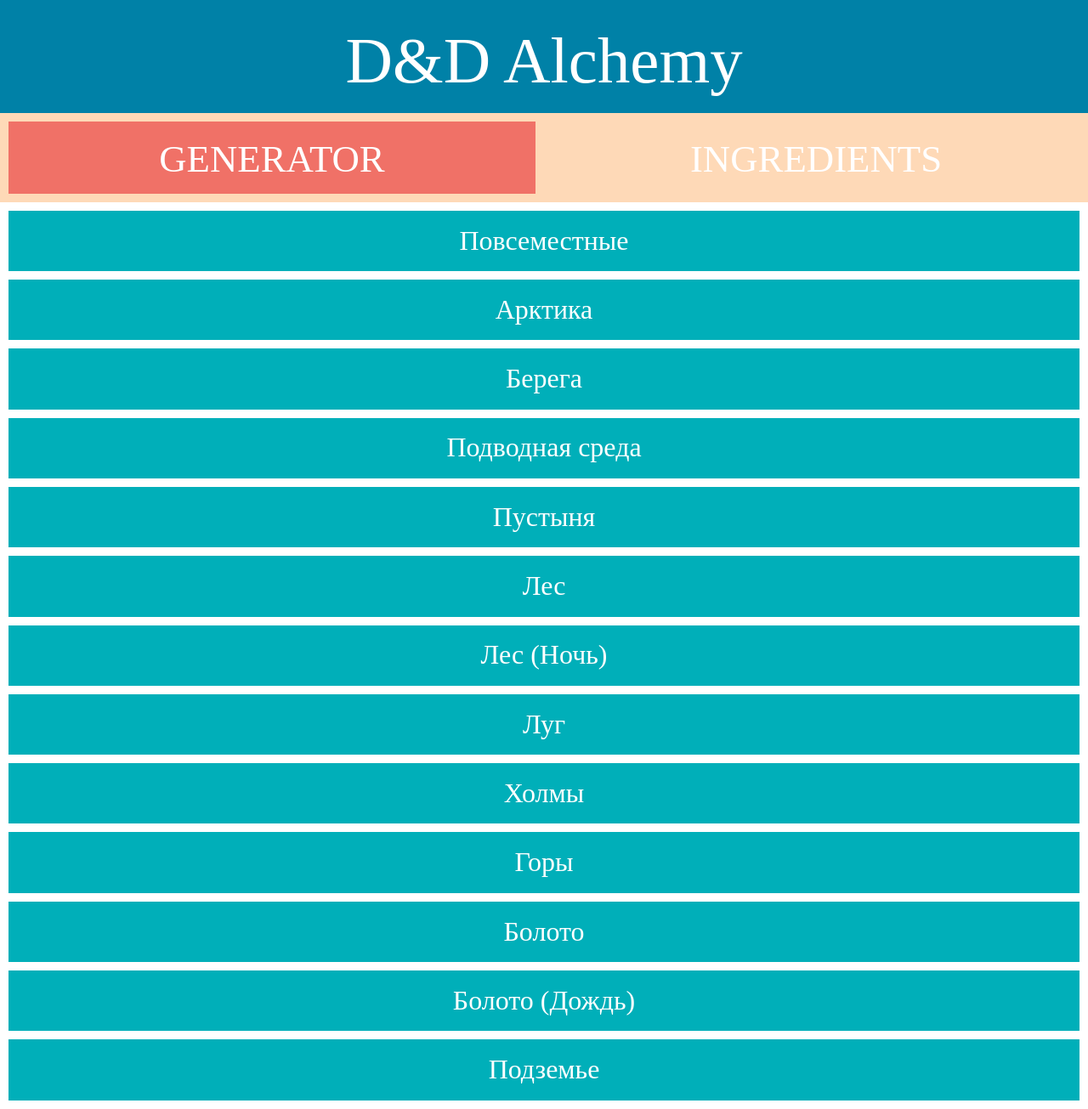
After one commit to Ingubaru/dndAlchemy, a Django app: page /generator_menu in a window 1280 px wide. The commit adds this page. Shown: the whole page at 85% size. Run offline with Django 3.2, Linux system fonts and the light colour scheme; some libraries are stand-ins or nearby versions.

Commit message:
Add generate menu

```diff
--- a/herbalism/static/css/herbalism.css
+++ b/herbalism/static/css/herbalism.css
@@ -26,8 +26,15 @@ h1, h2, h3, h4 {
 .menu-header h2, .menu-header h2 a, .menu-header h2 a:visited, .menu-header h2 a:active {
 	color:  #FFFFFF;
 	font-family: 'Lobster';
-	font-size: 3vw;
+	font-size: 3.5vw;
 	text-decoration: none;
+}
+
+.menu-tab {
+	margin: 10px;
+	padding: 0px 5px 5px 5px;
+	width: 50%;
+	text-align: center;
 }
 
 .content {
@@ -48,9 +55,18 @@ h1, h2, h3, h4 {
 	margin: 0 0 0 40px;
 }
 
-.menu-tab {
-	margin: 10px;
-	padding: 0px 5px 5px 5px;
-	width: 50%;
-	text-align: center;
+.generator_menu {
+	padding: 10px 10px 2px 10px;
+	font-family: 'Lobster';
+	font-size: 16pt;
 }
+
+.generator-menu-item {
+	background-color: #00AFB9;
+	font-family: 'Lobster';
+	font-size: 2.5vw;
+	text-align:  center;
+	color: white;
+	margin:  10px;
+	padding: 1% 10% 1% 10%;
+}
--- a/herbalism/templates/herbalism/base.html
+++ b/herbalism/templates/herbalism/base.html
@@ -13,10 +13,6 @@
 	<div class="page-header">
 		<h1><a href="/">D&D Alchemy</a></h1>
 	</div>
-	<div class="menu-header">
-		<div class="menu-tab" ><h2><a href="">GENERATOR</a></h2></div>
-		<div class="menu-tab" style="background-color: #F07167"><h2><a href="{% url 'ingredient_list' %}">INGREDIENTS</a></h2></div>
-	</div>
 	<div class="content">
 		{% block content %}
 		{% endblock %}
--- /dev/null
+++ b/herbalism/templates/herbalism/generator_menu.html
@@ -0,0 +1,23 @@
+{% extends 'herbalism/base.html' %}
+
+{% block content %}
+	<div class="menu-header">
+		<div class="menu-tab" style="background-color: #F07167"><h2><a href="{% url 'generator_menu' %}">GENERATOR</a></h2></div>
+		<div class="menu-tab"><h2><a href="{% url 'ingredient_list' %}">INGREDIENTS</a></h2></div>
+	</div>
+	<div class="generator-menu">
+		<div class="generator-menu-item">Повсеместные</div>
+		<div class="generator-menu-item">Арктика</div>
+		<div class="generator-menu-item">Берега</div>
+		<div class="generator-menu-item">Подводная среда</div>
+		<div class="generator-menu-item">Пустыня</div>
+		<div class="generator-menu-item">Лес</div>
+		<div class="generator-menu-item">Лес (Ночь)</div>
+		<div class="generator-menu-item">Луг</div>
+		<div class="generator-menu-item">Холмы</div>
+		<div class="generator-menu-item">Горы</div>
+		<div class="generator-menu-item">Болото</div>
+		<div class="generator-menu-item">Болото (Дождь)</div>
+		<div class="generator-menu-item">Подземье</div>
+	</div>
+{% endblock %}
--- a/herbalism/templates/herbalism/ingredient_detail.html
+++ b/herbalism/templates/herbalism/ingredient_detail.html
@@ -1,6 +1,10 @@
 {% extends 'herbalism/base.html' %}
 
 {% block content %}
+	<div class="menu-header">
+		<div class="menu-tab" ><h2><a href="{% url 'generator_menu' %}">GENERATOR</a></h2></div>
+		<div class="menu-tab" style="background-color: #F07167"><h2><a href="{% url 'ingredient_list' %}">INGREDIENTS</a></h2></div>
+	</div>
 	<div class="card">
 		<h3><a href="{% url 'ingredient_detail' pk=ingredient.pk %}">{{ ingredient.name }}</a></h3>
 		<p>{{ ingredient.rarity }}</p>
--- a/herbalism/templates/herbalism/ingredient_list.html
+++ b/herbalism/templates/herbalism/ingredient_list.html
@@ -1,6 +1,10 @@
 {% extends 'herbalism/base.html' %}
 
 {% block content %}
+	<div class="menu-header">
+		<div class="menu-tab" ><h2><a href="{% url 'generator_menu' %}">GENERATOR</a></h2></div>
+		<div class="menu-tab" style="background-color: #F07167"><h2><a href="{% url 'ingredient_list' %}">INGREDIENTS</a></h2></div>
+	</div>
 	<div class="ingredient-list">
 		<table>
 			{% for ingredient in ingredients %}
--- a/herbalism/urls.py
+++ b/herbalism/urls.py
@@ -3,5 +3,6 @@ from . import views
 
 urlpatterns = [
 	path('', views.ingredient_list, name='ingredient_list'),
+	path('generator_menu', views.generator_menu, name='generator_menu'),
 	re_path(r'^ingredient/(?P<pk>[0-9]+)/$', views.ingredient_detail, name="ingredient_detail"),
 ]
--- a/herbalism/views.py
+++ b/herbalism/views.py
@@ -10,3 +10,7 @@ def ingredient_list(request):
 def ingredient_detail(request, pk):
 	ingredient = get_object_or_404(Ingredient, pk=pk)
 	return render(request, 'herbalism/ingredient_detail.html', {'ingredient': ingredient})
+
+
+def generator_menu(request):
+	return render(request, 'herbalism/generator_menu.html')
```
